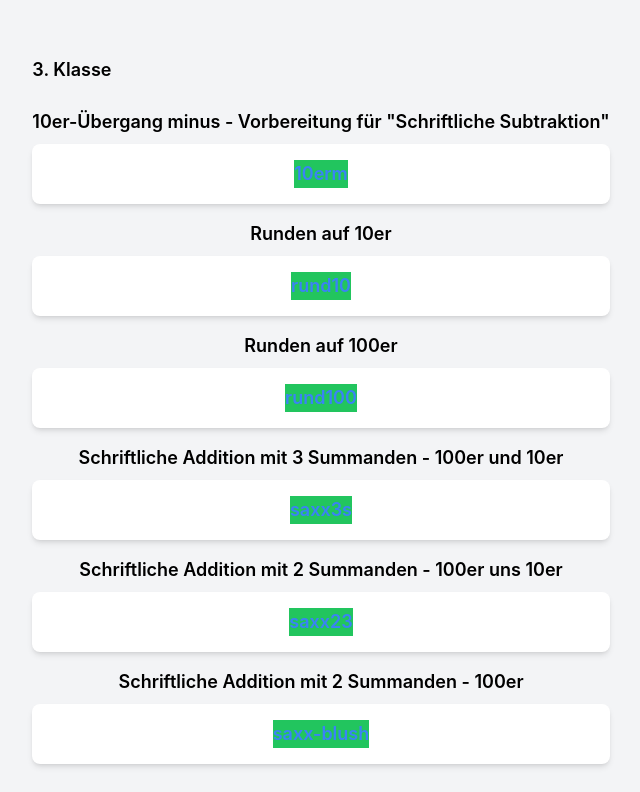
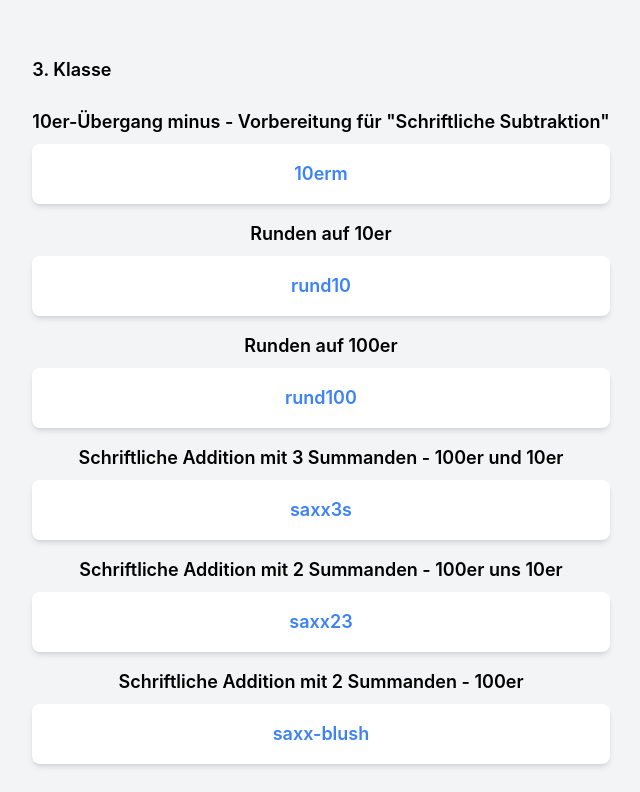
Before and after one commit to hssw24/hssw, a React (Create React App) app: page / in a window 1280 px wide. Shown: the top 792 px of the page, without its empty margins (319-959 px from the left). Built offline with nearby package versions, Linux system fonts and the light colour scheme.

Commit message:
Beschreibung der Änderungen

```diff
--- a/src/App.js
+++ b/src/App.js
@@ -39,7 +39,7 @@ const App = () => {
                   rel="noopener noreferrer"
                   className="w-full bg-white p-4 rounded-lg shadow-md hover:bg-gray-50 transition text-center"
                 >
-                  <button className="text-lg font-semibold bg-green-500 text-blue-500">{link.name}</button>
+                  <button className="text-lg font-semibold bg-lightgreen text-blue-500">{link.name}</button>
                 </a>
               </div>
             )}
```
